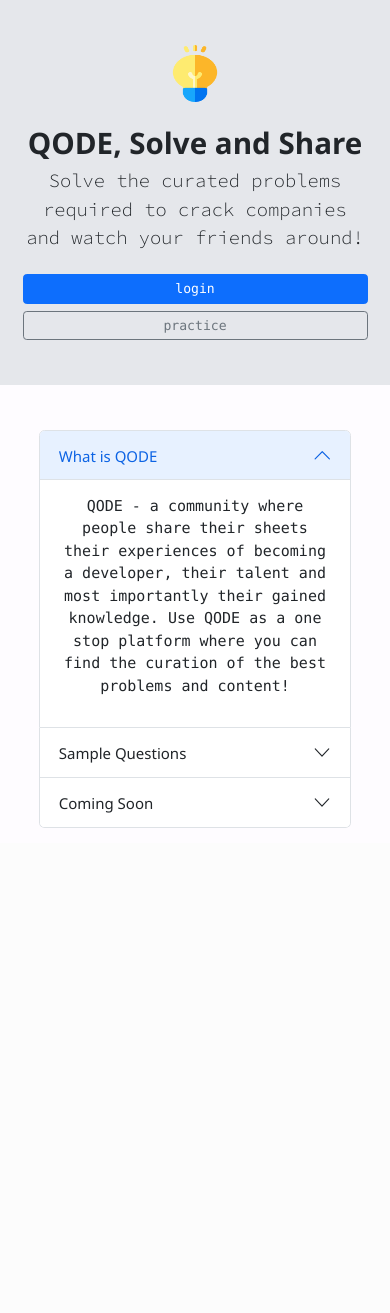
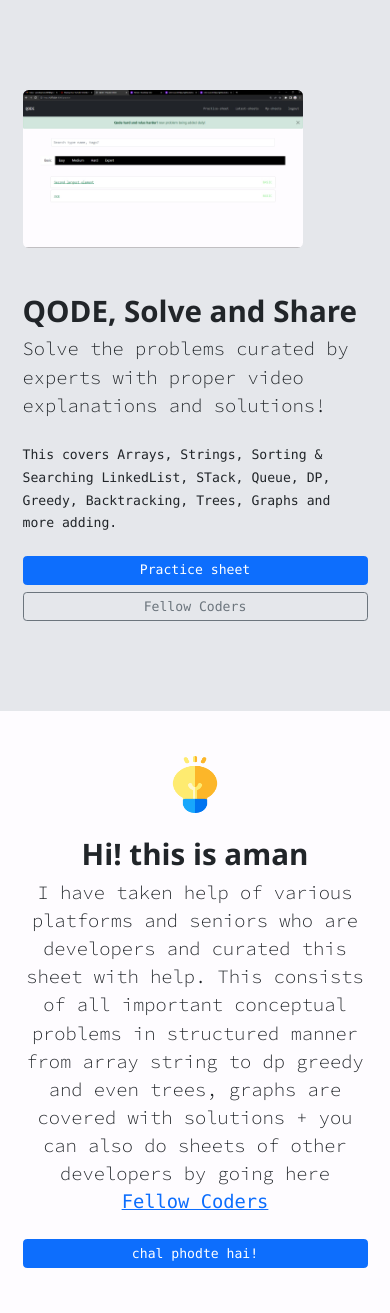
Before and after one commit to ampyy/QODE, a Django app: page / in a window 390 px wide. Shown: the part 74-1387 px from the top of the page. Before the commit the page ends 902 px from the top, so only its background shows below. Run offline with Django 4.2, Linux system fonts and the light colour scheme; data comes from the database, SQL or seed files in the repository; both versions use the stored data as it was after the commit; some libraries are stand-ins or nearby versions.

Commit message:
Final changes!

```diff
--- a/dsa_app/templates/dsa_app/base.html
+++ b/dsa_app/templates/dsa_app/base.html
@@ -24,12 +24,10 @@
         </button>
         <div class="collapse navbar-collapse" id="navbarNav">
             <ul class="navbar-nav ms-md-auto gap-2">
-                {% if not user.is_authenticated %}
                 <li class="nav-item rounded">
                     <a aria-current="page" class="nav-link font-monospace" href="{% url 'home' %}"><i
                             class="bi bi-house-fill me-2"></i>Main</a>
                 </li>
-                {% endif %}
                    <li class="nav-item rounded">
                     <a aria-current="page" class="nav-link font-monospace" href="{% url 'practice' %}"><i
                             class="bi bi-house-fill me-2"></i>Practice-sheet</a>
--- a/dsa_app/templates/dsa_app/home.html
+++ b/dsa_app/templates/dsa_app/home.html
@@ -2,81 +2,48 @@
 {% block title %} Solve and share with your friends! {% endblock %}
 {% block content %}
 {% load static %}
-<div class="px-4 py-5 text-center" style="background-color:#e5e7eb">
+
+<div class="px-4 py-5" style="background-color:#e5e7eb">
+    <div class="row flex-lg-row-reverse align-items-center g-5 py-5">
+        <div class="col-10 col-sm-8 col-lg-6">
+            <img src="{% static 'images/temp.jpeg' %}" class="d-block mx-lg-auto img-fluid rounded" alt="Bootstrap Themes" width="700"
+                 height="500" loading="lazy">
+        </div>
+        <div class="col-lg-6">
+            <h1 class="display-5 fw-bold">QODE, Solve and Share</h1>
+            <p class="lead mb-4">Solve the problems curated by experts with proper video explanations and solutions!</p>
+            <small class="font-monospace">This covers Arrays, Strings, Sorting & Searching LinkedList, STack, Queue, DP, Greedy, Backtracking, Trees, Graphs and more adding.</small>
+            <div class="d-grid gap-2 d-md-flex justify-content-md-start mt-4">
+             <a href="{% url 'practice' %}" class="btn btn-primary btn-sm px-4 gap-3 font-monospace">Practice sheet</a>
+            <a href="{% url 'sheets' %}" class="btn btn-outline-secondary btn-sm px-4 font-monospace">Fellow Coders</a>
+            </div>
+        </div>
+    </div>
+</div>
+
+<!--<div class="w3-center mt-5 mb-5" style="width:80%; margin: 0 auto;">-->
+<!--    <h1 class="font-monospace mb-3">a 1 minute Introduction</h1>-->
+<!--    <hr>-->
+<!--    <iframe src="https://www.youtube.com/embed/x0At8E6ANno" frameborder="0"-->
+<!--            allow="accelerometer; autoplay; encrypted-media; gyroscope; picture-in-picture" allowfullscreen-->
+<!--            style="width:100%;height:500px;"></iframe>-->
+<!--</div>-->
+
+<div class="px-4 py-5 text-center">
     <img class="d-block mx-auto mb-4" src="{% static 'images/solve.png' %}" alt="" width="72" height="57">
-    <h1 class="display-5 fw-bold">QODE, Solve and Share</h1>
+    <h1 class="display-5 fw-bold">Hi! this is aman</h1>
     <div class="col-lg-6 mx-auto">
-        <p class="lead mb-4">Solve the curated problems required to crack companies and watch your friends around!</p>
+        <p class="lead mb-4">I have taken help of various platforms and seniors who are developers and curated this sheet with help. This consists of
+            all important conceptual problems in structured manner from array string to dp greedy and even trees, graphs are covered
+            with solutions + you can also do sheets of other developers by going here
+             <a href="{% url 'sheets' %}" class="font-monospace">Fellow Coders</a>
+        </p>
         <div class="d-grid gap-2 d-sm-flex justify-content-sm-center">
-            <a href="{% url 'account_login' %}" class="btn btn-primary btn-sm px-4 gap-3 font-monospace">login</a>
-            <a href="{% url 'sheets' %}" class="btn btn-outline-secondary btn-sm px-4 font-monospace">practice</a>
+            <a href="{% url 'account_login' %}" class="btn btn-primary btn-sm px-4 gap-3 font-monospace">chal phodte hai!</a>
+
         </div>
     </div>
 </div>
 
 
-<div class="problems mt-5 mb-3">
-    <div class="accordion" id="accordionExample">
-        <div class="accordion-item">
-            <h2 class="accordion-header" id="headingOne">
-                <button class="accordion-button" type="button" data-bs-toggle="collapse" data-bs-target="#collapseOne"
-                        aria-expanded="true" aria-controls="collapseOne">
-                    What is QODE
-                </button>
-            </h2>
-            <div id="collapseOne" class="accordion-collapse collapse show" aria-labelledby="headingOne"
-                 data-bs-parent="#accordionExample">
-                <div class="accordion-body">
-                        <p class="font-monospace">QODE - a community where people share their sheets their experiences of becoming a developer, their talent and most importantly
-                            their gained knowledge. Use QODE as a one stop platform where you can find the curation of the best problems and content!</p>
-                </div>
-            </div>
-        </div>
-        <div class="accordion-item">
-            <h2 class="accordion-header" id="headingTwo">
-                <button class="accordion-button collapsed" type="button" data-bs-toggle="collapse"
-                        data-bs-target="#collapseTwo" aria-expanded="false" aria-controls="collapseTwo">
-                    Sample Questions
-                </button>
-            </h2>
-            <div id="collapseTwo" class="accordion-collapse collapse" aria-labelledby="headingTwo"
-                 data-bs-parent="#accordionExample">
-                <div class="accordion-body">
-                   <div id="Basic" class="w3-container city">
-                        {% for b in basic %}
-                        <a href="{% url 'question-detail' b.uuid %}" class="font-monospace text-success">
-                            <div class="card mt-2">
-                                <div class="card-body">
-                                    {{ b.name }}
-                                </div>
-                            </div>
-                        </a>
-                        {% endfor %}
-                    </div>
-                    <br>
-                    <a href="{% url 'practice' %}">find more</a>
-                </div>
-            </div>
-        </div>
-        <div class="accordion-item">
-            <h2 class="accordion-header" id="headingThree">
-                <button class="accordion-button collapsed" type="button" data-bs-toggle="collapse"
-                        data-bs-target="#collapseThree" aria-expanded="false" aria-controls="collapseThree">
-                    Coming Soon
-                </button>
-            </h2>
-            <div id="collapseThree" class="accordion-collapse collapse" aria-labelledby="headingThree"
-                 data-bs-parent="#accordionExample">
-                <div class="accordion-body">
-                    <pre>
-                    Soon coming features
-                    - Mark completion
-                    - Code editor
-                    - follow like share
-                    </pre>
-                </div>
-            </div>
-        </div>
-    </div>
-</div>
 {% endblock %}
--- a/dsa_app/templates/dsa_app/profile/profile.html
+++ b/dsa_app/templates/dsa_app/profile/profile.html
@@ -129,7 +129,7 @@
                             {% else %}
                             <a href="{%url 'update-sheet' sheet.uuid %}">Update name here!</a>
                             {% endif %}
-                            <p class="font-monospace">{{ questions.count }} questions added yet.</p>
+                            <p class="font-monospace">{{ sheet.numbooks }} questions added yet.</p>
                             {% if sheet.description %}
                             <p>{{ sheet.description|safe }}</p>
                             {% else %}
--- a/dsa_app/templates/dsa_app/sheets.html
+++ b/dsa_app/templates/dsa_app/sheets.html
@@ -19,6 +19,7 @@
                             <a href="{% url 'sheet-detail' sheet.uuid %}#disqus_thread" class="text-green"
                                data-mdb-ripple-color="dark">join the discussion
                             </a></span>
+                            <p>{{ sheet.enrolled.count }}</p>
                         </div>
                         <hr>
                         <div class="d-flex align-items-center">
--- a/dsa_app/views.py
+++ b/dsa_app/views.py
@@ -32,7 +32,10 @@ def profile(request):
     user_profile = UserProfile.objects.get(user=request.user)
     sheet = Sheet.objects.get(user=user_profile)
 
-    enrolled_sheets = Sheet.objects.filter(enrolled__user=request.user)
+    enrolled_sheets = Sheet.objects.filter(enrolled__user=request.user).annotate(
+        numbooks=Count('userquestion')
+    )
+
     questions = UserQuestion.objects.filter(sheet=sheet)
     context = {
         'profile': profile,
@@ -147,7 +150,7 @@ def update_question(request, slug):
         form = UpdateQuestionForm(request.POST or None, request.FILES, instance=obj)
         if form.is_valid():
             form.save()
-            return redirect('profile')
+            return redirect('sheet-detail', slug=obj.sheet.uuid)
     else:
         form = UpdateQuestionForm(instance=obj)
 
@@ -165,7 +168,7 @@ def delete_question(request, slug):
     obj = get_object_or_404(UserQuestion, uuid=slug)
     if request.method == "POST":
         obj.delete()
-        return redirect('profile')
+        return redirect('sheet-detail', slug=obj.sheet.uuid)
     str_user = obj.sheet.user.user
     user = request.user
     context['question_user'] = str_user
```
Also changed, not shown: templates/account/password_reset.html (+11 -7 lines), db.sqlite3, static/images/temp.jpeg (added).
